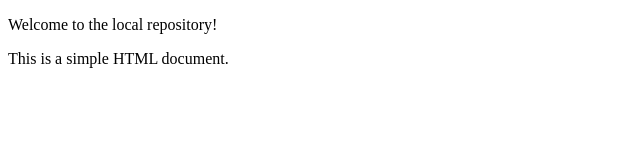
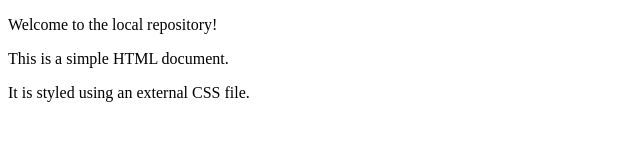
Before and after one commit to pratikraut2/localrepo, a plain HTML site: page index.html in a window 1280 px wide. Shown: the whole page, without its empty margins (0-640 px from the left). Drawn offline with Linux system fonts and the light colour scheme.

Commit message:
added pargraph

```diff
--- a/index.html
+++ b/index.html
@@ -8,5 +8,6 @@
 <body>
     <p>Welcome to the local repository!</p>
     <p>This is a simple HTML document.</p>
+    <p>It is styled using an external CSS file.</p>
 </body>
 </html>
```
